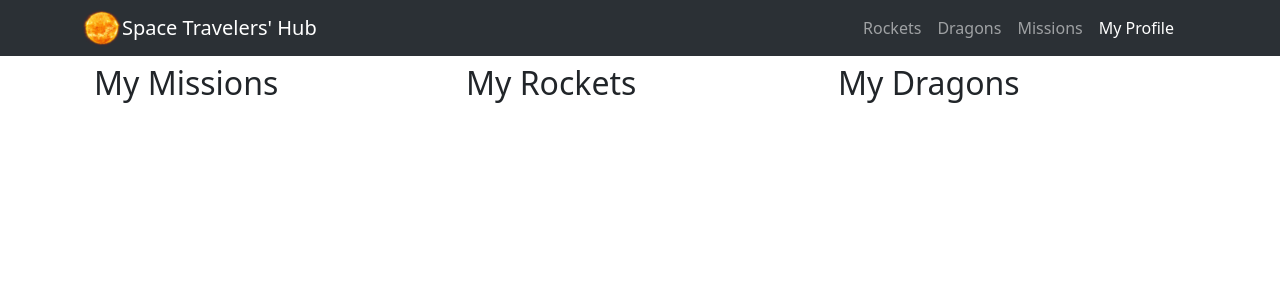
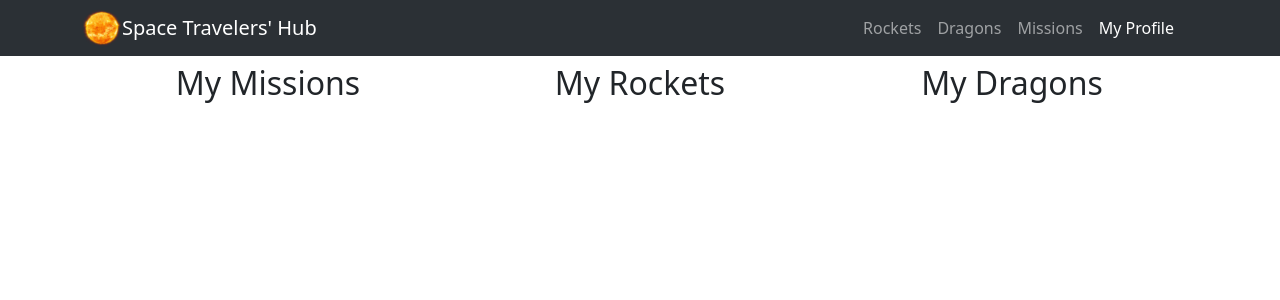
Before and after one commit to danyhoshi/space-travelers, a React (Vite) app: page /myprofile in a window 1280 px wide. Shown: the top 300 px of the page. Built offline with nearby package versions, Linux system fonts and the light colour scheme.

Commit message:
Change state with button reserve

```diff
--- a/src/components/Dragons.tsx
+++ b/src/components/Dragons.tsx
@@ -10,6 +10,7 @@ import { AppDispatch } from '../redux/store';
 import { getDataDragons, setSelectedDragon } from '../redux/features/DataDragonsSlice';
 import loadingSVG from '../assets/loading.svg'
 import { data } from '../redux/features/DataDragonsSlice';
+
 const Dragons = () => {
 
   const dispatch: AppDispatch = useDispatch()
@@ -30,7 +31,7 @@ const Dragons = () => {
   return (
     <Container style={{marginTop: '4rem'}}>
       <Row className="justify-content-md-center">
-        {loading ? <img src = {loadingSVG} alt = 'loading-svg'/> :
+        {loading ? <img src={loadingSVG} width={'200rem'} height={'200rem'} className='my-5 rounded mx-auto d-block' alt = 'loading-svg'/> :
         dragons.map((dragon: data) => {
           return (
             <Col className='d-flex justify-content-center' key = { dragon.id }>
--- a/src/components/Missions.tsx
+++ b/src/components/Missions.tsx
@@ -8,6 +8,7 @@ import { setJoinMission } from '../redux/features/DataMissionsSlice';
 import { getDataMissions } from '../redux/features/DataMissionsSlice';
 import { datamission } from '../redux/features/DataMissionsSlice';
 import '../index.css'
+import loadingSVG from '../assets/loading.svg'
 
 const Missions = () => {
 
@@ -24,8 +25,10 @@ const Missions = () => {
   const handleClick = (e: React.MouseEvent) => {
     dispatch(setJoinMission(parseInt(e.currentTarget.id)))
   }
-    return (
-        <Container style={{marginTop: '4rem'}}>
+
+  return(
+    <Container style={{marginTop: '4rem'}} >
+      {loading ? <img src={loadingSVG} width={'200rem'} height={'200rem'} className='my-5 rounded mx-auto d-block' alt = 'loading-svg' /> :
         <Table striped variant = {'dark'}>
           <thead>
             <tr className='text-center'>
@@ -37,8 +40,7 @@ const Missions = () => {
             </tr>
           </thead>
           <tbody>
-                {loading ? <h2 className='text-center'>Loading...</h2> :
-                missions.map((mission: datamission) => {
+            {missions.map((mission: datamission) => {
               return (
                 <tr className='align-middle' key = { mission.id }>
                   <td >{mission.name}</td>
@@ -53,13 +55,13 @@ const Missions = () => {
                     </button>
                   </td>
                 </tr>
-                  )
-                })
+              )})
             }
           </tbody>
         </Table>
+      }
     </Container>
-
   )
 }
+
 export default Missions;
--- a/src/components/MyProfile.tsx
+++ b/src/components/MyProfile.tsx
@@ -4,13 +4,13 @@ import { Container } from "react-bootstrap"
 function MyProfile() {
   return (
     <Container style={{marginTop: '4rem'}} className="d-flex flex-row">
-      <div className="d-flex flex-column container-sm" >
+      <div className="d-flex flex-column container-sm text-center" >
         <h2>My Missions</h2>
       </div>
-      <div className="d-flex flex-column container-sm" >
+      <div className="d-flex flex-column container-sm text-center" >
         <h2>My Rockets</h2>
       </div>
-      <div className="d-flex flex-column container-sm" >
+      <div className="d-flex flex-column container-sm text-center" >
         <h2>My Dragons</h2>
       </div>
     </Container>
--- a/src/components/Rockets.tsx
+++ b/src/components/Rockets.tsx
@@ -8,6 +8,7 @@ import { AppDispatch } from '../redux/store';
 import Row from 'react-bootstrap/Row';
 import Col from 'react-bootstrap/Col';
 import Container from 'react-bootstrap/Container';
+import loadingSVG from '../assets/loading.svg'
 
 function Rockets() {
 
@@ -25,7 +26,7 @@ function Rockets() {
   return (
     <Container fluid='xl' className='mt-5'>
       <Row className="justify-content-center p-1">
-        {loading ? <h2>Loading...</h2> :
+        {loading ? <img src={loadingSVG} width={'200rem'} height={'200rem'} className='my-5 rounded mx-auto d-block' alt = 'loading-svg'/> :
         rockets.map(rocket => {
         return(
           <Col className='d-flex justify-content-center' key = { rocket.id }>
```
Also changed, not shown: src/redux/features/DataDragonsSlice.ts (line endings or trailing spaces). Lines whose indentation alone changed are shown as unchanged.
